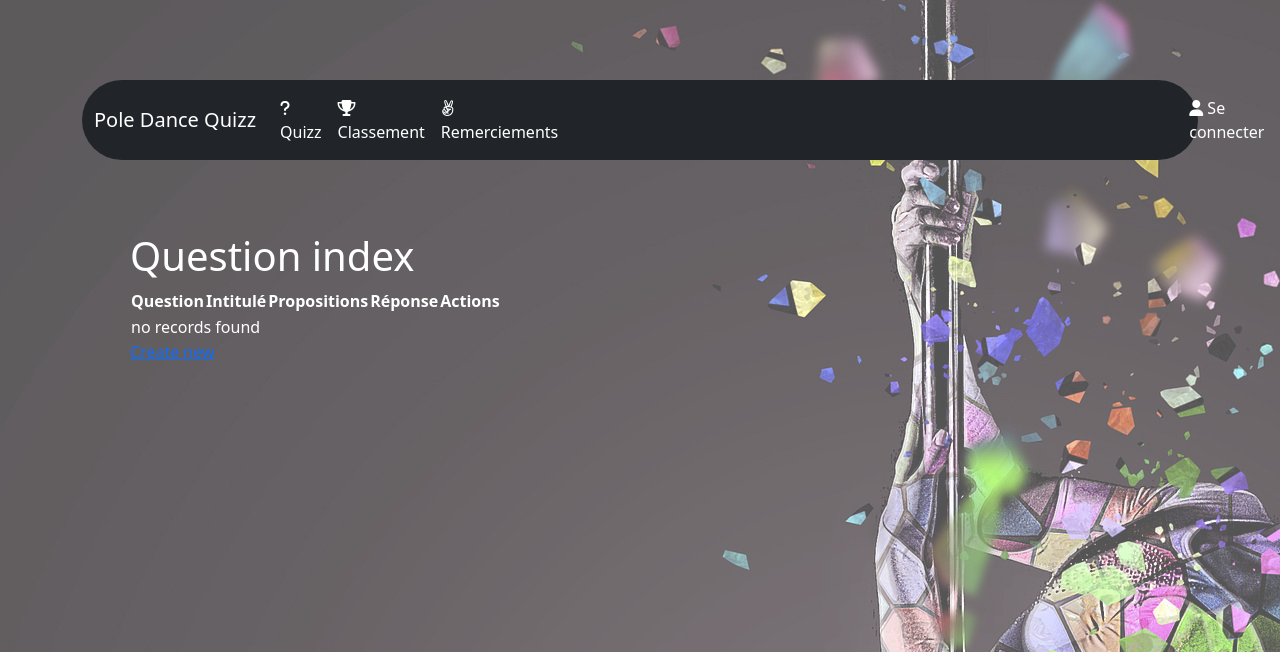
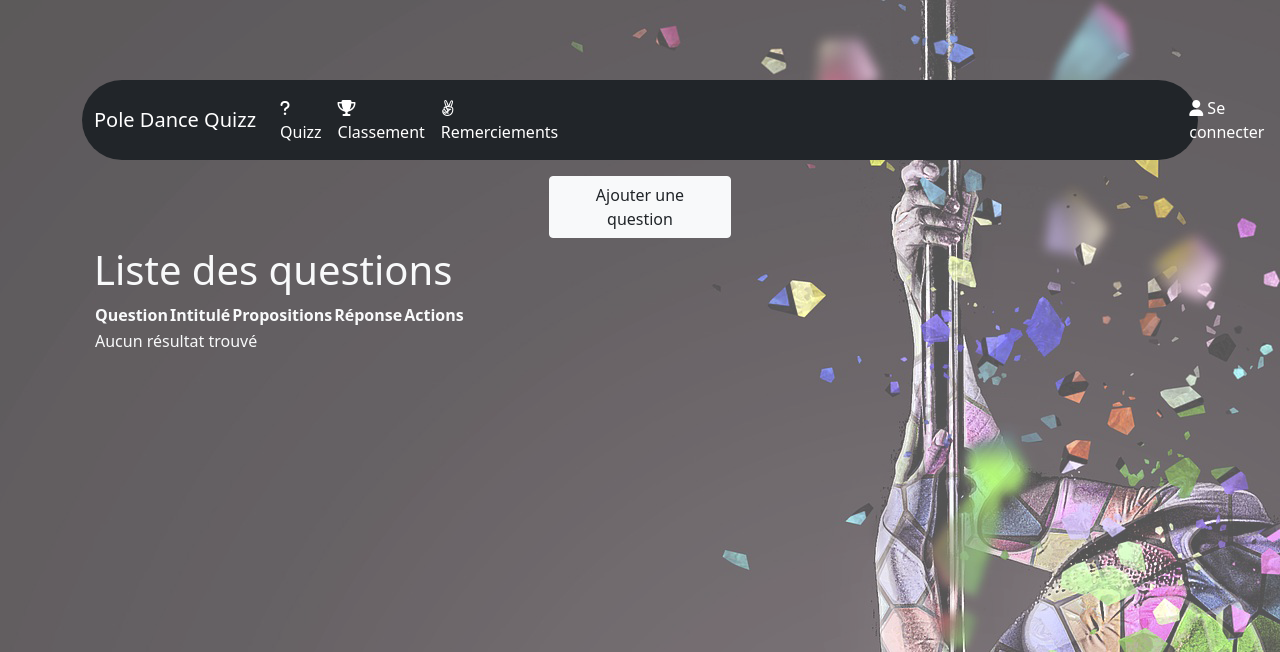
Before and after one commit to vincentkollebolle/quizzpoledance, a Symfony app: template templates/question/index.html.twig in a window 1280 px wide. Shown: the top 652 px of the page. Run offline with Twig, Linux system fonts and the light colour scheme; the template is opened without the code that fills it, so the values that code supplies are empty; some libraries are stand-ins or nearby versions.

Commit message:
Modification admin réponse & questions

```diff
--- a/templates/answer/_delete_form.html.twig
+++ b/templates/answer/_delete_form.html.twig
@@ -1,5 +1,7 @@
 <form class="mt-5" method="post" action="{{ path('answer_delete', {'id': answer.id}) }}" onsubmit="return confirm('Are you sure you want to delete this item?');">
     <input type="hidden" name="_method" value="DELETE">
     <input type="hidden" name="_token" value="{{ csrf_token('delete' ~ answer.id) }}">
-    <button class="md-btn">Delete</button>
+    <a class="md-btn" href="{{ path('answer_index') }}"><button type="button" class="btn btn-light">Retour à la liste</button></a>
+    <a class="md-btn" href="{{ path('answer_edit', {'id': answer.id}) }}"><button type="button" class="btn btn-light">Modifier</button></a>
+    <button class="md-btn btn btn-danger">Supprimer</button>
 </form>
--- a/templates/answer/_form.html.twig
+++ b/templates/answer/_form.html.twig
@@ -2,8 +2,10 @@
 <div class="w-full flex flex-col items-center my-5">
     <div class="md-input mb-5">
         {{ form_widget(form.content) }}
-        {{ form_label(form.content) }}
+        {# {{ form_label(form.content) }} #}
     </div>
-    <button class="md-btn">{{ button_label|default('Save') }}</button>
+    <button class="md-btn btn btn-light">{{ button_label|default('Enregistrer') }}</button>
+    <a class="md-btn" href="{{ path('answer_index') }}"><button type="button" class="btn btn-light">Retour à la liste</button></a>
+
 </div>
 {{ form_end(form) }}
--- a/templates/answer/new.html.twig
+++ b/templates/answer/new.html.twig
@@ -4,10 +4,9 @@
 
 {% block body %}
 <div class="flex items-center flex-col w-full rounded-lg bg-darkTransparent p-5 text-white">
-    <h1>Create new Answer</h1>
+    <h1>Ajout d'une réponse</h1>
 
     {{ include('answer/_form.html.twig') }}
 
-    <a class="md-btn" href="{{ path('answer_index') }}">back to list</a>
 </div>
 {% endblock %}
--- a/templates/question/_delete_form.html.twig
+++ b/templates/question/_delete_form.html.twig
@@ -1,5 +1,7 @@
 <form class="mt-5" method="post" action="{{ path('question_delete', {'id': question.id}) }}" onsubmit="return confirm('Are you sure you want to delete this item?');">
     <input type="hidden" name="_method" value="DELETE">
     <input type="hidden" name="_token" value="{{ csrf_token('delete' ~ question.id) }}">
-    <button class="md-btn">Delete</button>
+    <a class="md-btn" href="{{ path('question_edit', {'id': question.id}) }}"><button type="button" class="btn btn-light">Modifier</button></a>
+    <a class="md-btn" href="{{ path('question_index') }}"><button type="button" class="btn btn-light">Retour à la liste</button></a>
+    <button class="md-btn btn btn-danger">Supprimer</button>
 </form>
--- a/templates/question/index.html.twig
+++ b/templates/question/index.html.twig
@@ -1,10 +1,19 @@
 {% extends 'base.html.twig' %}
 
-{% block title %}Question index{% endblock %}
+{% block title %}Liste des questions{% endblock %}
+
+{% block stylesheets %}<link rel="stylesheet" href="{{ asset('public\assets\css\index.css')}}">{% endblock %}
 
 {% block body %}
-<div class="flex items-center flex-col w-full rounded-lg bg-darkTransparent p-5 text-white">
-    <h1 class="my-2">Question index</h1>
+<div class="container-fluid text-light">
+
+    <div class="btnNewQuestion">
+        <div class="d-grid gap-2 col-2 mx-auto">
+            <a href="{{ path('question_new') }}"><button class="btn btn-light text-dark" type="button" >Ajouter une question</button></a>
+        </div>
+    </div>
+
+    <h1 class="my-2">Liste des questions</h1>
 
     <table class="edit-table w-full mb-6">
         <thead>
@@ -19,8 +28,8 @@
         <tbody>
         {% for question in questions %}
             <tr>
-                <td>[{{ question.id }}] Figure {{question.title}}</td>
-                <td>{{ question.content}} </td>
+                <td>Figure {{question.title}}</td>
+                <td>{{ question.content}}</td>
                 <td>
                     {% for answer in question.answers %}
                        <span class="inline-block badge badge-pill py-0 px-2 border rounded-full m-0.5">{{ answer.content }}</span>
@@ -30,18 +39,18 @@
                     {{question.goodanswer.content}}
                 </td>
                 <td>
-                    <a class="md-btn" href="{{ path('question_show', {'id': question.id}) }}">show</a>
-                    <a class="md-btn" href="{{ path('question_edit', {'id': question.id}) }}">edit</a>
+                    <a class="md-btn text-light" href="{{ path('question_show', {'id': question.id}) }}"><i class="fas fa-eye iconAction"></i></a>
+                    <a class="md-btn text-light" href="{{ path('question_edit', {'id': question.id}) }}"><i class="fas fa-edit iconAction"></i></a>
+                    <a class="md-btn text-light" href="{{ path('question_delete', {'id': question.id}) }}"><i class="fas fa-trash"></i></a>
                 </td>
             </tr>
         {% else %}
             <tr>
-                <td colspan="5">no records found</td>
+                <td colspan="5">Aucun résultat trouvé</td>
             </tr>
         {% endfor %}
         </tbody>
     </table>
 
-    <a class="md-btn" href="{{ path('question_new') }}">Create new</a>
 </div>
 {% endblock %}
--- a/templates/question/new.html.twig
+++ b/templates/question/new.html.twig
@@ -1,13 +1,13 @@
 {% extends 'base.html.twig' %}
 
-{% block title %}New Question{% endblock %}
+{% block title %}Nouvelle question{% endblock %}
 
 {% block body %}
 <div class="flex items-center flex-col w-full rounded-lg bg-darkTransparent p-5 text-white">
-    <h1>Create new Question</h1>
+    <h1>Nouvelle question</h1>
 
     {{ include('question/_form.html.twig') }}
 
-    <a class="md-btn" href="{{ path('question_index') }}">back to list</a>
+
 </div>
 {% endblock %}
--- a/templates/question/show.html.twig
+++ b/templates/question/show.html.twig
@@ -11,11 +11,6 @@
 
     <h2 class="my-4">Quel est le nom de cette figure ? </h2>
 
-    <div class="mb-5">
-        <a class="md-btn" href="{{ path('question_index') }}">back to list</a>
-    </div>
-
-    <a class="md-btn" href="{{ path('question_edit', {'id': question.id}) }}">edit</a>
 
     {{ include('question/_delete_form.html.twig') }}
 </div>
```
Also changed, not shown: templates/answer/edit.html.twig (+5 -5 lines), templates/answer/index.html.twig (+8 -7 lines), templates/answer/show.html.twig (+6 -10 lines), templates/question/_form.html.twig (+6 -4 lines), templates/question/edit.html.twig (+4 -5 lines), public/assets/css/index.css, 1 other file.
